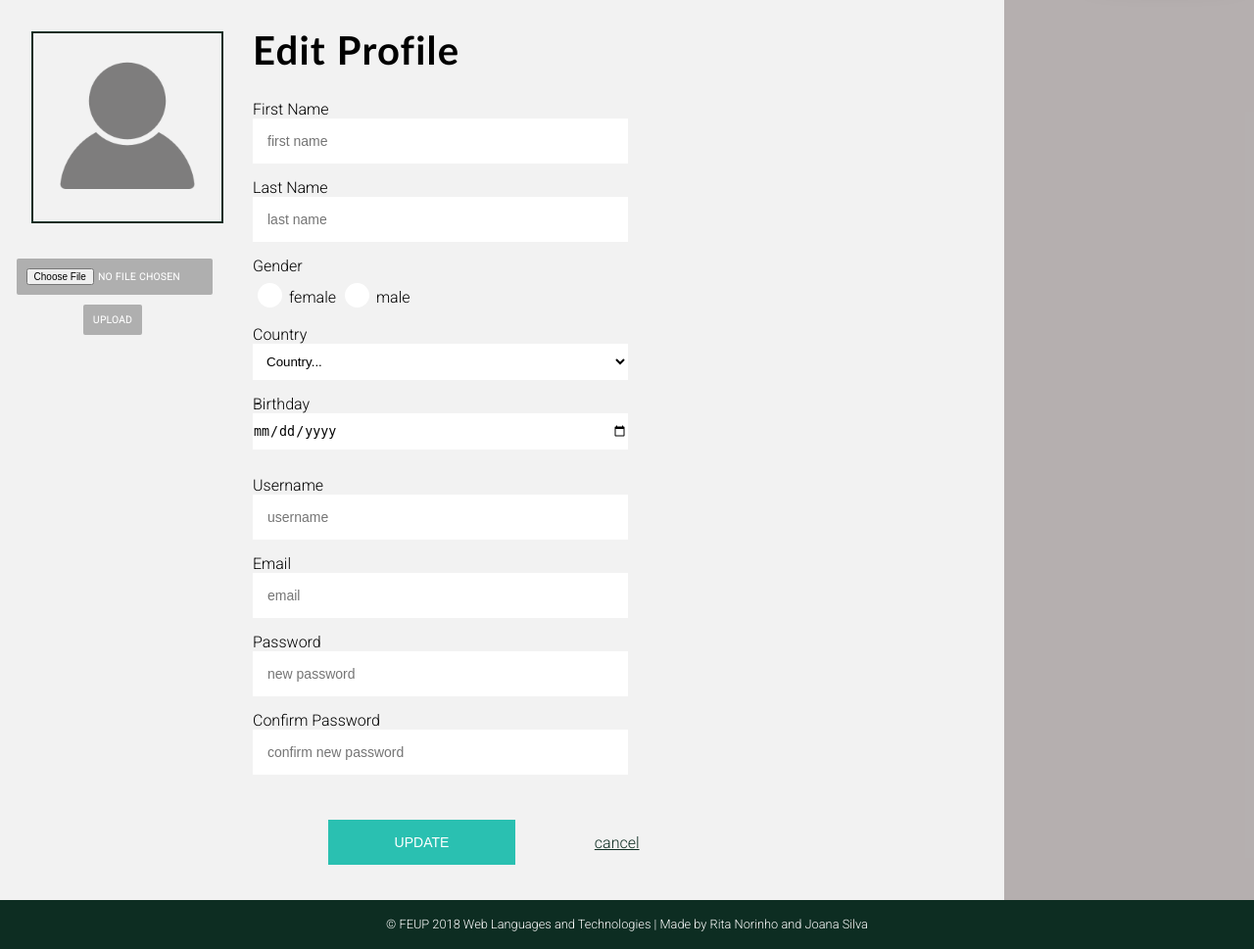
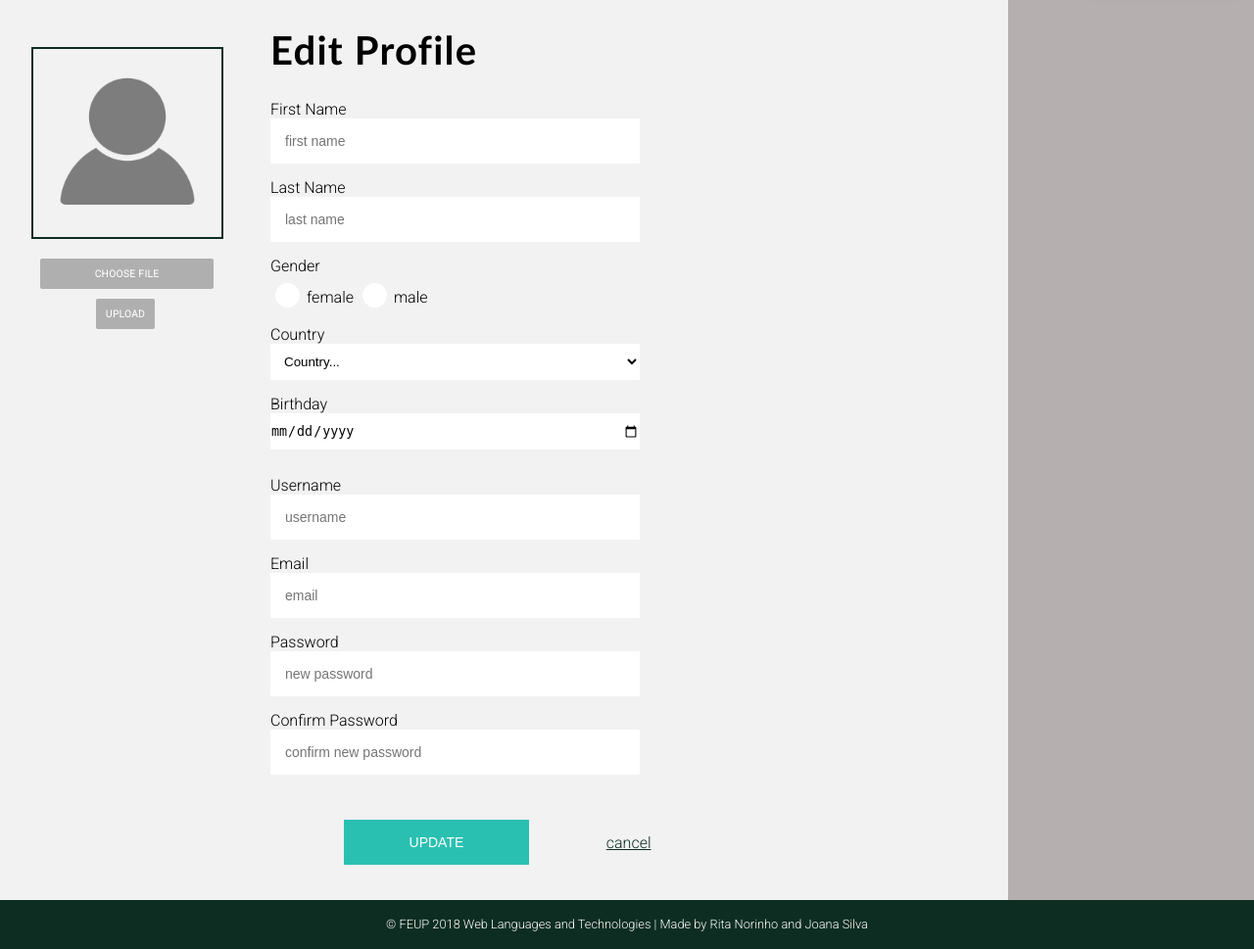
Before and after one commit to jmcsilva98/LTW-FEUP, a PHP site: page /pages/edit_profile.php in a window 1280 px wide. Shown: the part 141-1110 px from the top of the page at 98% size. Run offline with PHP 8.4, Linux system fonts and the light colour scheme; the visitor is signed in with stand-in values (Sample User, id 1); data comes from the database, SQL or seed files in the repository; some libraries are stand-ins or nearby versions.

Commit message:
fixed input file style

```diff
--- a/css/style.css
+++ b/css/style.css
@@ -398,7 +398,7 @@
 
 
  .edit_profile a , .Reviews p a,.Reviews p button,
- .upload_photo input[type="file"],
+ .upload_photo .file_btn,
  .upload_photo input[type="submit"],
  .Reviews input[type="submit"],
  .edit_profile input[type="submit"],
@@ -429,7 +429,7 @@
  .edit_profile .edit:hover,
  .edit_profile .delete:hover,
  .Reviews p :hover,
- .upload_photo input[type="file"]:hover,
+ .upload_photo .file_btn:hover,
  .upload_photo input[type="submit"]:hover,
  .edit_profile input[type="submit"]:hover,
  .comments input[type="submit"]:hover{
@@ -619,18 +619,20 @@
 
  .upload_photo{
      grid-area: photo;
+     padding-right: 3em;
      margin-left: 2em;
  }
 
  .upload_photo img{
-     margin: 2em 0;
+     margin: 3em 0;
      width: 12em;
      height: 12em;
+     margin-bottom: 1em;
      object-fit: cover;
      border: 2px solid var(--bg-color-dark);
  }
 
- .upload_photo input[type="file"],
+ .upload_photo .file_btn,
  .upload_photo input[type="submit"]{
      border:none;
      outline: none;
@@ -638,14 +640,20 @@
 
  }
 
- .upload_photo input[type="file"]{
+ .upload_photo input[type="file"],
+ .upload_photo .file_btn{
      width: 80%;
-     margin-right: 18%;
      appearance: none;
+     text-align: center;
+     margin-right: 1em;
+ }
+
+.upload_photo input[type="file"]{
+     display: none;
  }
  .upload_photo input[type="submit"]{
      margin:1em;
-     margin-right: 50%
+     margin-right: 7em;
  }
 
  .edit_profile_form{
--- /dev/null
+++ b/js/utils.js
@@ -0,0 +1,4 @@
+function callFileBtn(){
+    document.getElementById("file_upload").click();
+
+}
--- a/templates/common/tpl_header.php
+++ b/templates/common/tpl_header.php
@@ -14,5 +14,6 @@
     <script src ="../js/box.js" defer></script>
     <script src ="../js/dropdown_menu.js" defer></script>
     <script src ="../js/comment.js" defer></script>
+    <script src ="../js/utils.js" defer></script>
 
 </head>
--- a/templates/tpl_edit_profile.php
+++ b/templates/tpl_edit_profile.php
@@ -25,7 +25,10 @@
                  <?php } else{ ?>
                     <img id="profile_photo" src="../assets/profilePhotos/<?=$userinfo['ID']?>.jpg" alt="Profile photo"><br>
                  <?php } ?>
+
+                <span onclick="callFileBtn()" class="file_btn"> choose file </span>
                 <input type="file" id="file_upload" name="file_upload"><br>
+
                 <input type="submit" value="Upload"><br>
 
             </form>
```
